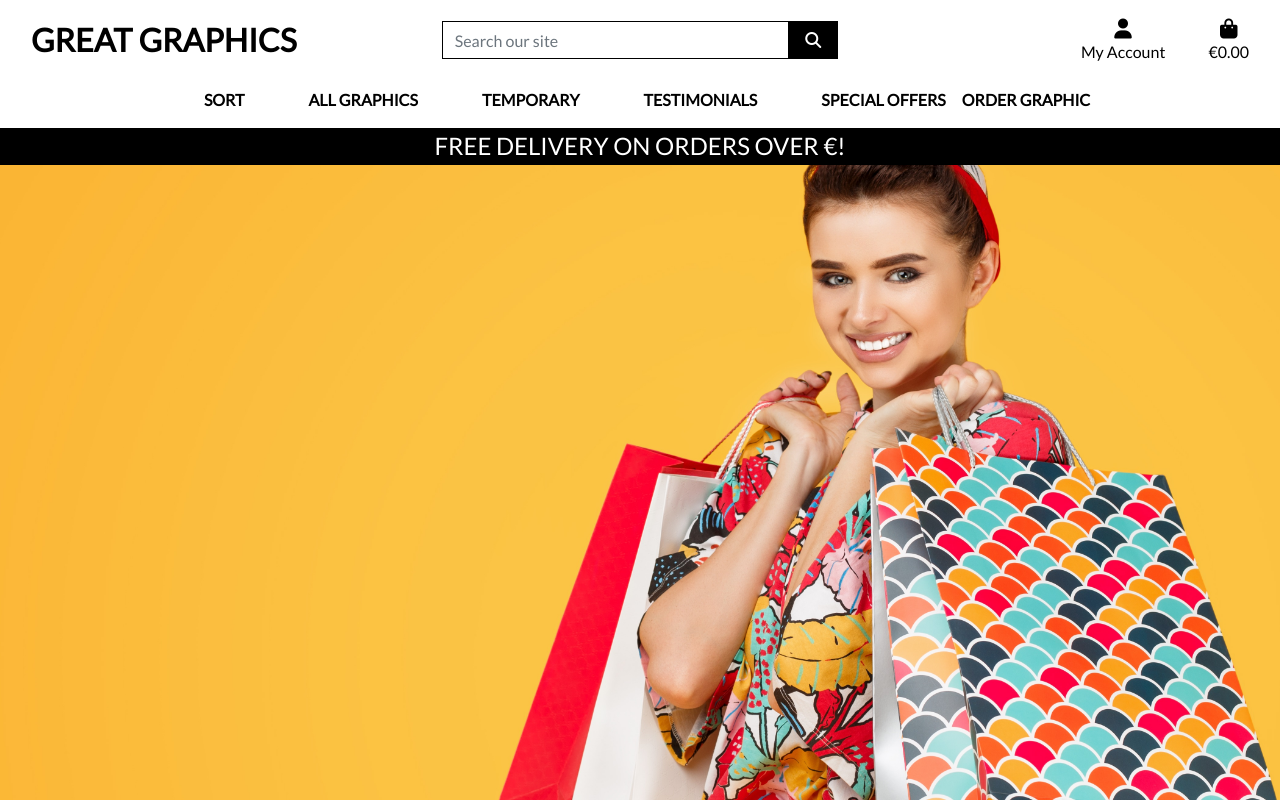
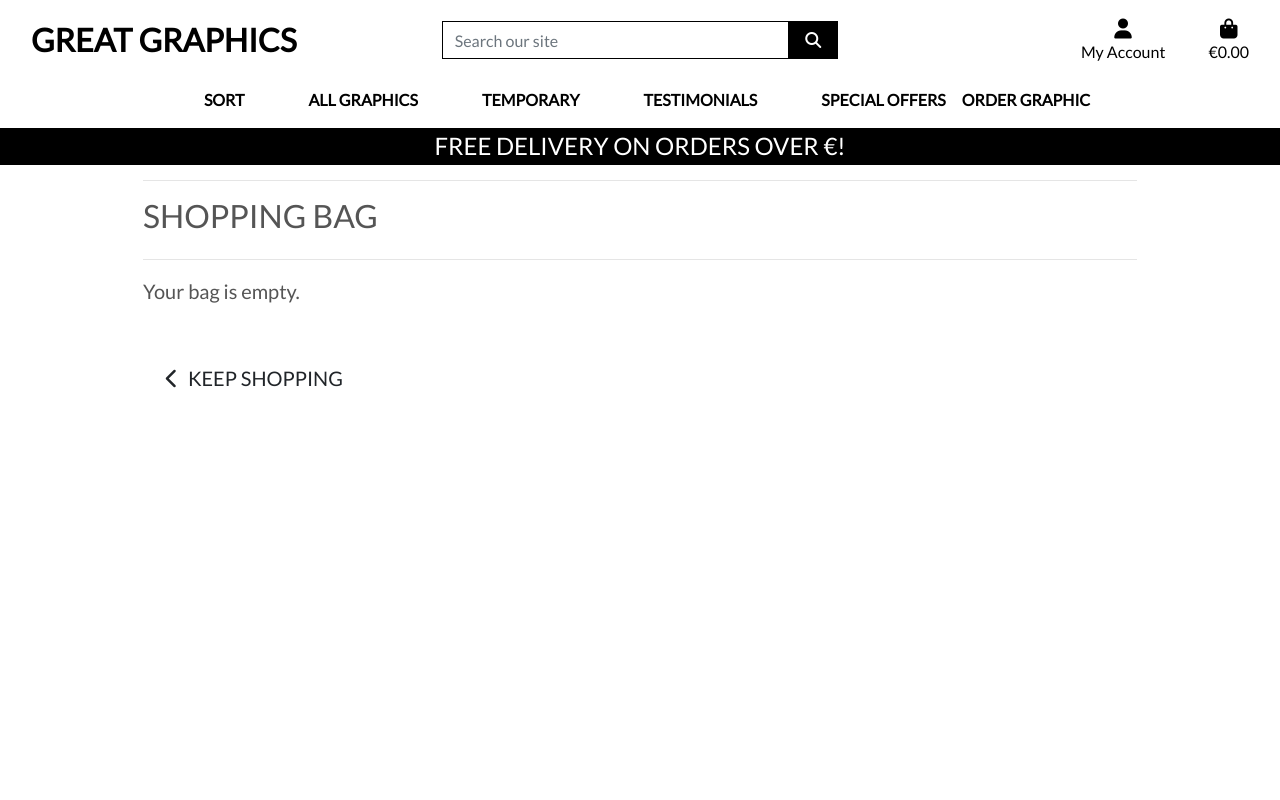
Before and after one commit to fene20/django_mp, a Django app: page /bag/ in a window 1280 px wide. Run offline with Django 3.2, Linux system fonts and the light colour scheme; some libraries are stand-ins or nearby versions.

Commit message:
update bag.html

```diff
--- a/bag/templates/bag/bag.html
+++ b/bag/templates/bag/bag.html
@@ -1,7 +1,6 @@
 {% extends "base.html" %}
 {% load static %}
 
-<!-- page_header from base template -->
 {% block page_header %}
     <div class="container header-container">
         <div class="row">
@@ -11,5 +10,30 @@
 {% endblock %}
 
 {% block content %}
+    <div class="overlay"></div>
+    <div class="container mb-2">
+        <div class="row">
+            <div class="col">
+                <hr>
+                <h2 class="logo-font mb-4">Shopping Bag</h2>
+                <hr>
+            </div>
+        </div>
 
+        <div class="row">
+            <div class="col">
+                {% if bag_items %}
+                    <div class="table-responsive rounded"></div>
+                {% else %}
+                    <p class="lead mb-5">Your bag is empty.</p>
+                    <a href="{% url 'graphics' %}" class="btn btn-outline-black rounded-0 btn-lg">
+                        <span class="icon">
+                            <i class="fas fa-chevron-left"></i>
+                        </span>
+                        <span class="text-uppercase">Keep Shopping</span>
+                    </a>
+                {% endif %}
+            </div>
+        </div>
+    </div>
 {% endblock %}
```
